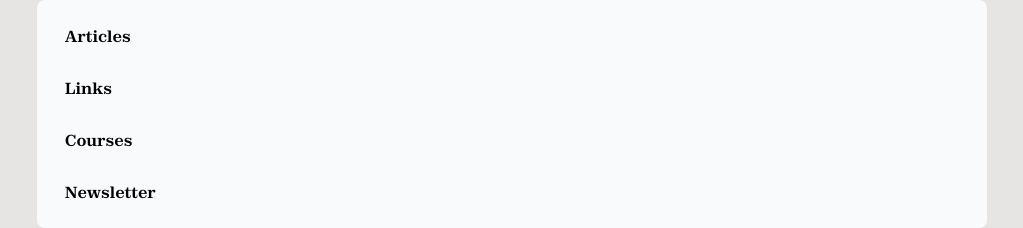
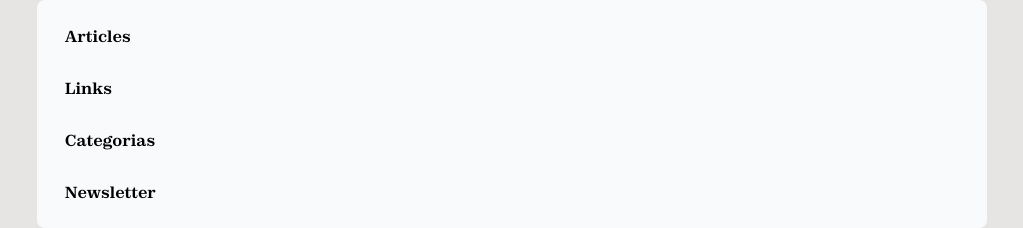
Before and after one commit to SanchezMarioo/the-byte-newspaper, a Next.js app: page / in a window 1280 px wide. Both pictures are taken after a click on the button 1095 px from the left and 283 px from the top of the page. Shown: the part 326-554 px from the top of the page, without its empty margins (128-1151 px from the left). Built offline with nearby package versions, Linux system fonts and the light colour scheme; no server answers.

Commit message:
fix: Update navigation links in Header component for improved routing

```diff
--- a/src/app/components/header.tsx
+++ b/src/app/components/header.tsx
@@ -150,16 +150,16 @@ export default function Header() {
               </li>
               <li>
                 <Link
-                  href="/contact"
+                  href="/categories"
                   onClick={() => setIsMobileMenuOpen(false)}
                   className="block py-2 px-3 hover:bg-gray-200 dark:hover:bg-gray-700 rounded hover:underline text-black dark:text-white transition-colors"
                 >
-                  Courses
+                  Categorias
                 </Link>
               </li>
               <li>
                 <Link
-                  href="/contact"
+                  href="#"
                   onClick={() => setIsMobileMenuOpen(false)}
                   className="block py-2 px-3 hover:bg-gray-200 dark:hover:bg-gray-700 rounded hover:underline text-black dark:text-white transition-colors"
                 >
```
